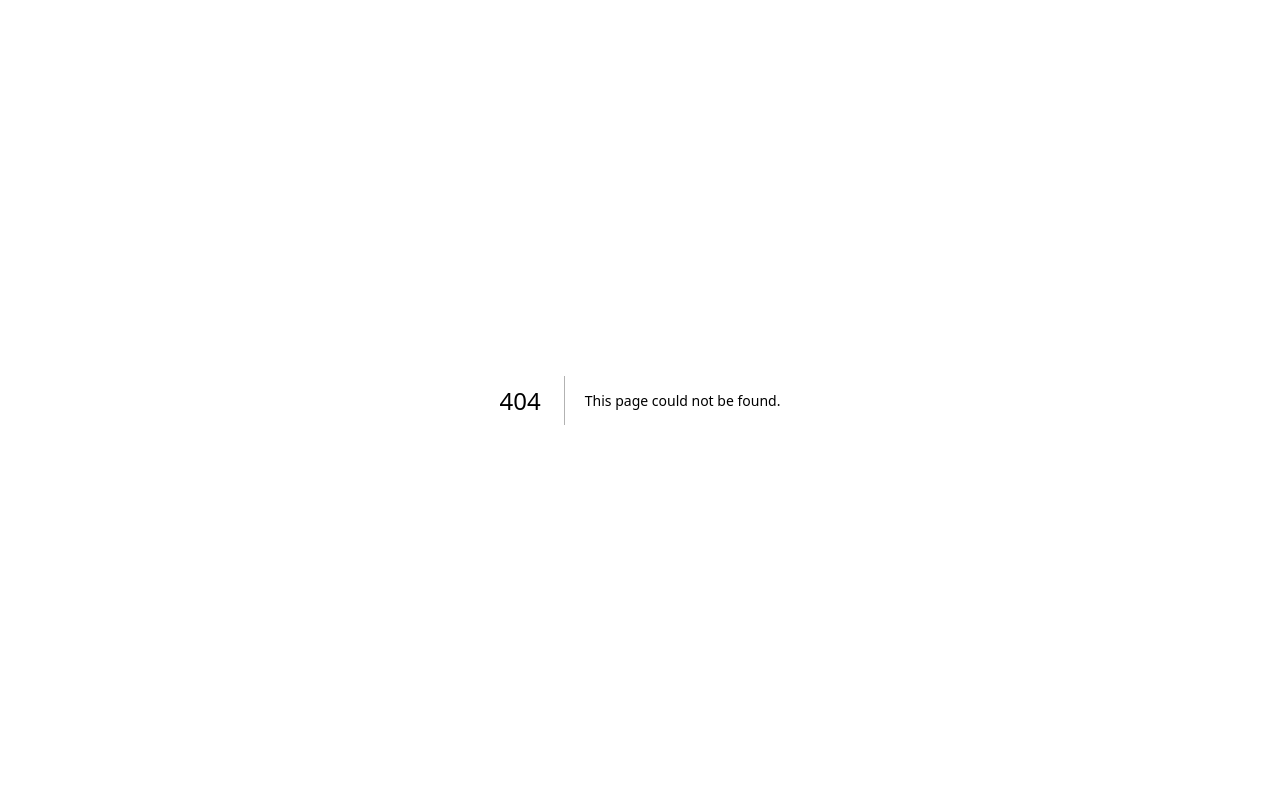
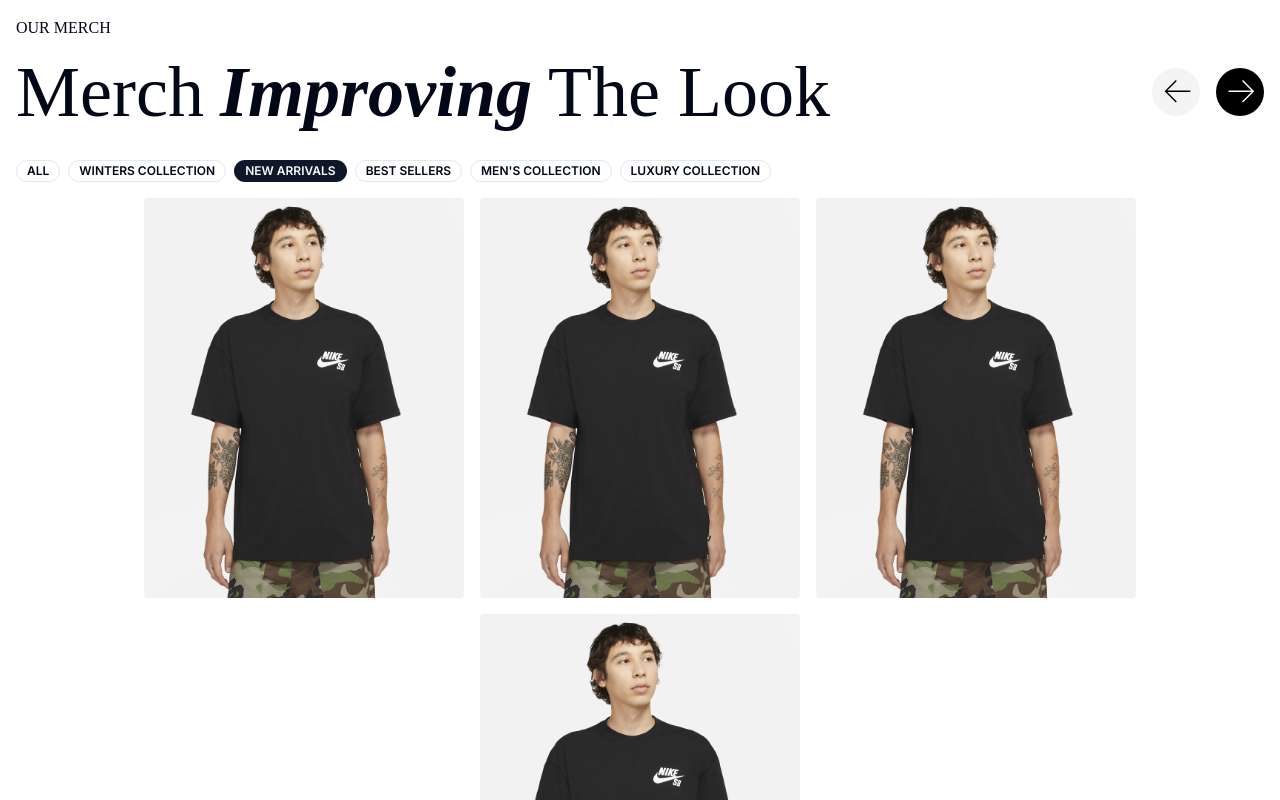
Before and after one commit to AadishJ/merch, a Next.js app: page /merch in a window 1280 px wide. Before the commit this address had no page. Shown: the top 800 px of the page. Built offline with nearby package versions, Linux system fonts and the light colour scheme.

Commit message:
improves

```diff
--- a/app/Buttons.tsx
+++ /dev/null
@@ -1,33 +0,0 @@
-export default function Buttons()
-{
-    return (
-        <div>
-            <div className="m-4 flex gap-2 max-sm:overflow-scroll">
-                <button className="border border-black rounded-3xl px-4 font-noigrotesk font-medium max-sm:h-10 max-sm:text-sm">
-                    ALL
-                    <span className="text-xs font-semibold">65</span>
-                </button>
-                <button className="border border-black rounded-3xl px-4 font-noigrotesk font-medium max-sm:h-10 max-sm:text-sm">
-                    WINTERS COLLECTIONS
-                    <span className="text-xs font-semibold">65</span>
-                </button>
-                <button className="border border-black rounded-3xl px-4 bg-black text-white font-noigrotesk font-medium max-sm:h-10 max-sm:text-sm">
-                    NEW ARRIVALS
-                    <span className="text-xs font-semibold hidden">65</span>
-                </button>
-                <button className="border border-black rounded-3xl px-4 font-noigrotesk font-medium max-sm:h-10 max-sm:text-sm">
-                    BEST SELLERS
-                    <span className="text-xs font-semibold">65</span>
-                </button>
-                <button className="border border-black rounded-3xl px-4 font-noigrotesk font-medium max-sm:h-10 max-sm:text-sm">
-                    MEN&apos;S COLLECTION
-                    <span className="text-xs font-semibold">65</span>
-                </button>
-                <button className="border border-black rounded-3xl px-4 font-noigrotesk font-medium max-sm:h-10 max-sm:text-sm">
-                    LUXURY COLLECTION
-                    <span className="text-xs font-semibold">65</span>
-                </button>
-            </div>
-        </div>
-    );
-}
--- /dev/null
+++ b/app/merch/Buttons.tsx
@@ -0,0 +1,32 @@
+"use client";
+
+import { Badge } from "@/components/ui/badge";
+import { useState } from "react";
+
+export default function Buttons() {
+    const [selectedBadge, setSelectedBadge] = useState("NEW ARRIVALS");
+
+  const badges = [
+    "ALL",
+    "WINTERS COLLECTION",
+    "NEW ARRIVALS",
+    "BEST SELLERS",
+    "MEN'S COLLECTION",
+    "LUXURY COLLECTION",
+  ];
+
+  return (
+    <div>
+      <div className="m-4 flex gap-2 max-sm:overflow-scroll">
+        {badges.map((badge, index) => (
+          <Badge className="cursor-pointer"
+            key={index}
+            variant={selectedBadge === badge ? "default" : "outline"}
+            onClick={() => setSelectedBadge(badge)}>
+            {badge}
+          </Badge>
+        ))}
+      </div>
+    </div>
+  );
+}
--- a/app/Images.tsx
+++ b/app/merch/Images.tsx
@@ -1,5 +1,5 @@
 import Image from 'next/image';
-import Merch from "../Assets/Images/Merch.png"
+import Merch from "@/Assets/Images/Merch.png"
 
 export default function Images()
 {
--- a/app/NavArrows.tsx
+++ b/app/merch/NavArrows.tsx
@@ -1,5 +1,5 @@
-import RightArrow from "../Assets/SVG/-_.svg";
-import LeftArrow from "../Assets/SVG/leftArrow.svg";
+import RightArrow from "@/Assets/SVG/-_.svg";
+import LeftArrow from "@/Assets/SVG/leftArrow.svg";
 export default function NavArrows()
 {
     return (
--- a/app/layout.tsx
+++ b/app/merch/layout.tsx
@@ -1,6 +1,6 @@
 import type { Metadata } from "next";
 import { Inter } from "next/font/google";
-import "./globals.css";
+import "@/styles/globals.css";
 
 const inter = Inter({ subsets: ["latin"] });
 
--- /dev/null
+++ b/components/ui/badge.tsx
@@ -0,0 +1,36 @@
+import * as React from "react"
+import { cva, type VariantProps } from "class-variance-authority"
+
+import { cn } from "@/lib/utils"
+
+const badgeVariants = cva(
+  "inline-flex items-center rounded-full border px-2.5 py-0.5 text-xs font-semibold transition-colors focus:outline-none focus:ring-2 focus:ring-ring focus:ring-offset-2",
+  {
+    variants: {
+      variant: {
+        default:
+          "border-transparent bg-primary text-primary-foreground hover:bg-primary/80",
+        secondary:
+          "border-transparent bg-secondary text-secondary-foreground hover:bg-secondary/80",
+        destructive:
+          "border-transparent bg-destructive text-destructive-foreground hover:bg-destructive/80",
+        outline: "text-foreground",
+      },
+    },
+    defaultVariants: {
+      variant: "default",
+    },
+  }
+)
+
+export interface BadgeProps
+  extends React.HTMLAttributes<HTMLDivElement>,
+    VariantProps<typeof badgeVariants> {}
+
+function Badge({ className, variant, ...props }: BadgeProps) {
+  return (
+    <div className={cn(badgeVariants({ variant }), className)} {...props} />
+  )
+}
+
+export { Badge, badgeVariants }
```
Also changed, not shown: app/merch/Heading.tsx (renamed from app/Heading.tsx), app/merch/OurMerch.tsx (renamed from app/OurMerch.tsx), app/merch/page.tsx (renamed from app/page.tsx), styles/globals.css (renamed from app/globals.css).
